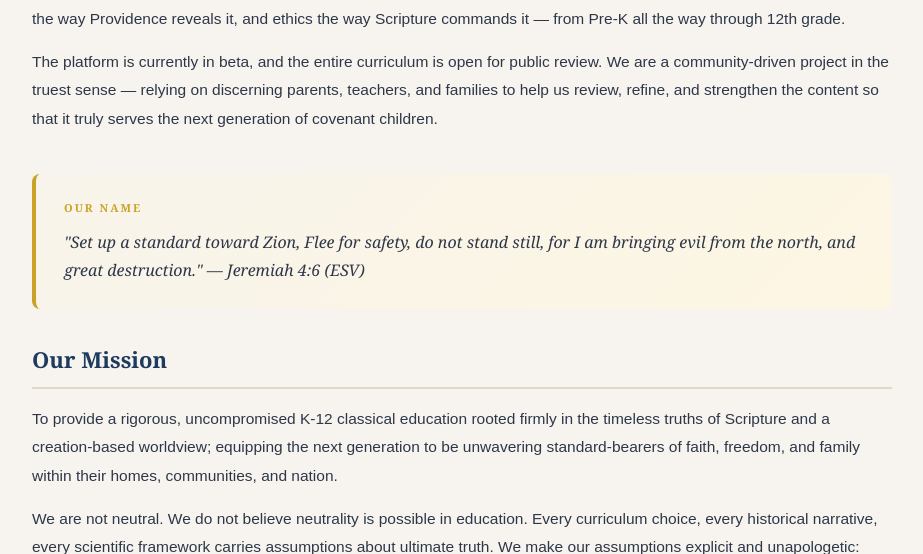
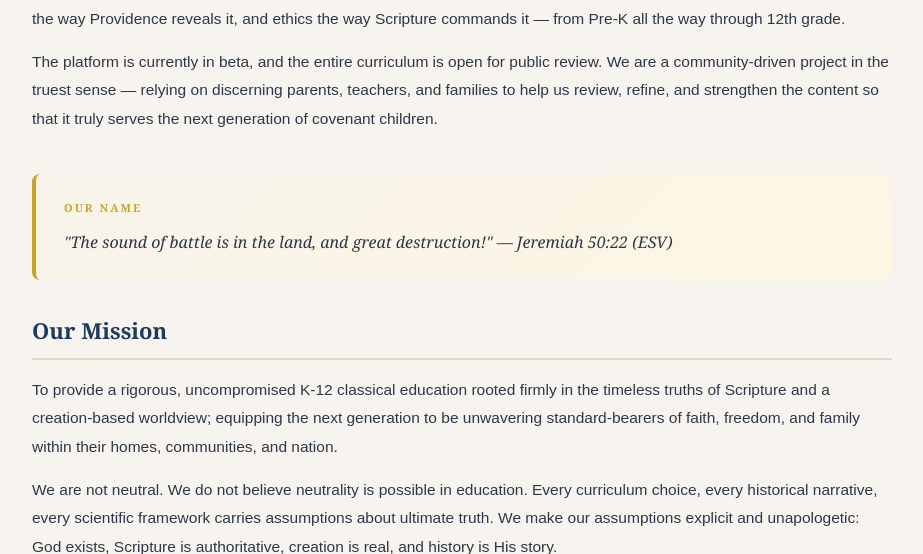
Before and after one commit to wholefoo/standard-bearer-academy, a Flask app: page /about in a window 1280 px wide. Shown: the part 604-1158 px from the top of the page, without its empty margins (178-1101 px from the left). Run offline with Flask 3, Linux system fonts and the light colour scheme.

Commit message:
Update scripture verse on the about page to a new reference
Modify templates/about.html to change the scripture verse from Jeremiah 4:6 (ESV) to Jeremiah 50:22 (ESV).

Replit-Commit-Author: Agent
Replit-Commit-Session-Id: cea0a2be-61be-4cb1-9dd5-cbadc510cc15
Replit-Commit-Checkpoint-Type: full_checkpoint
Replit-Commit-Event-Id: 62ec929e-6481-4632-9d18-6ebcb6afcf47
Replit-Commit-Screenshot-Url: https://storage.googleapis.com/screenshot-production-us-central1/33079b03-fd2e-495e-be56-1d326e56b46a/cea0a2be-61be-4cb1-9dd5-cbadc510cc15/fHBSiAZ
Replit-Helium-Checkpoint-Created: true

```diff
--- a/templates/about.html
+++ b/templates/about.html
@@ -32,7 +32,7 @@
 
             <div class="prose-verse">
                 <span class="verse-label">Our Name</span>
-                "Set up a standard toward Zion, Flee for safety, do not stand still, for I am bringing evil from the north, and great destruction." &mdash; Jeremiah 4:6 (ESV)
+                "The sound of battle is in the land, and great destruction!" &mdash; Jeremiah 50:22 (ESV)
             </div>
 
             <div class="prose-section">
```
